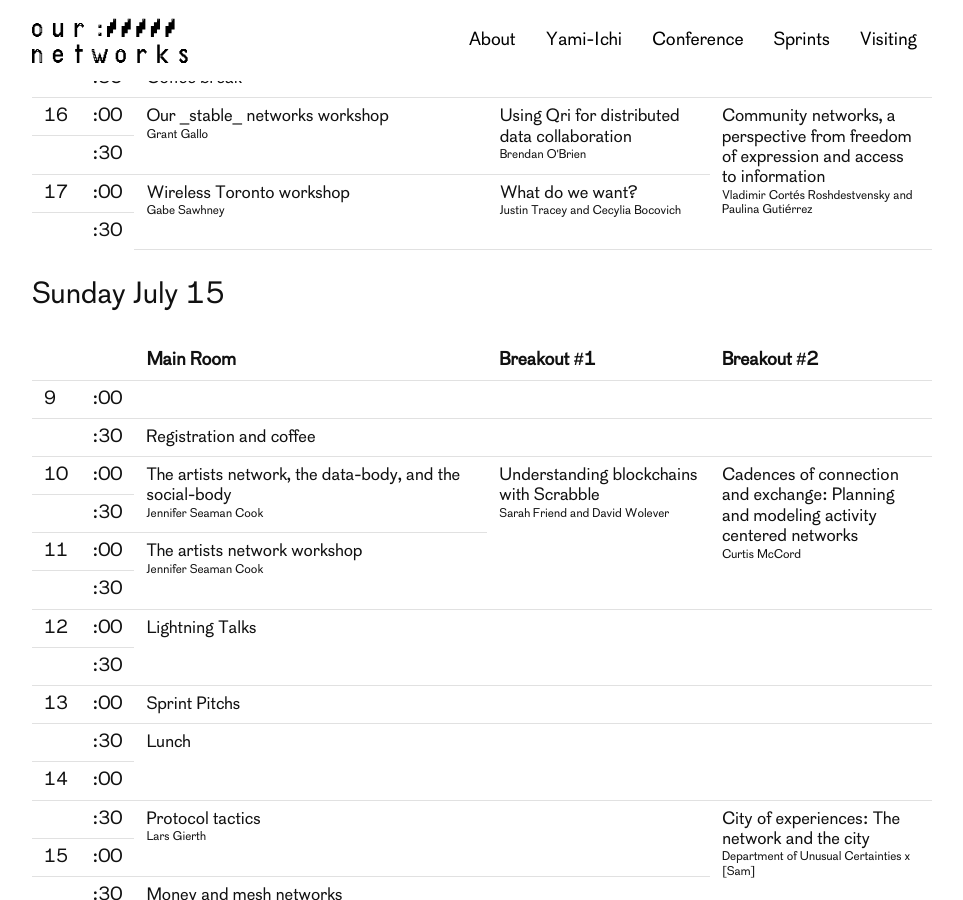
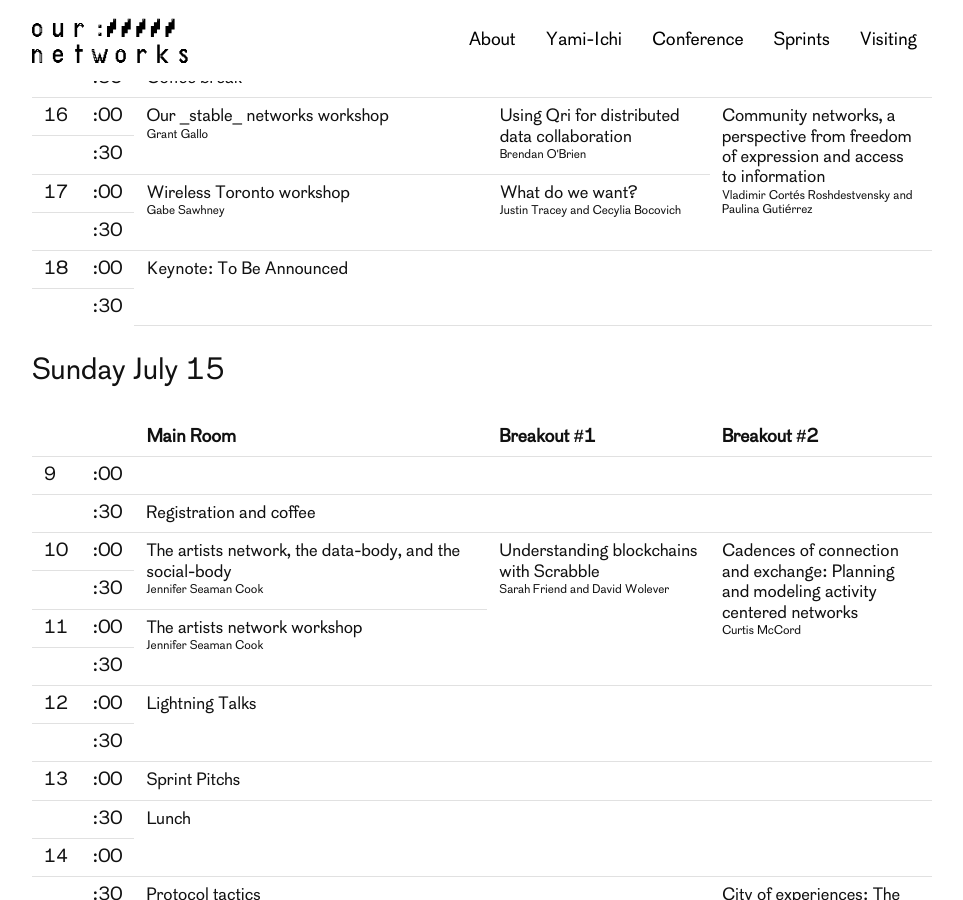
Before and after one commit to ournetworks/ournetworks.ca, a Jekyll site: the page built from conference/program.md, in a window 1280 px wide and 900 px high, scrolled down 836 px. Shown: the whole window, without its empty margins (158-1121 px from the left). Built offline with Jekyll 4.4.1, drawn with Linux system fonts in a browser that asks for light colours.

Commit message:
add keynote

```diff
--- a/conference/program.md
+++ b/conference/program.md
@@ -116,6 +116,15 @@ redirect_from:
   <td></td>
   <td>:30</td>
 </tr>
+<tr>
+  <td>18</td>
+  <td>:00</td>
+  <td rowspan="2" colspan="3" class="session-{% include session-type.html session-id=18997 %}">{% include session.html session-id=18997 %}</td>
+</tr>
+<tr>
+  <td></td>
+  <td>:30</td>
+</tr>
 </tbody>
 </table>
 
```
Also changed, not shown: _data/sessions.yml (+9 -0 lines).
